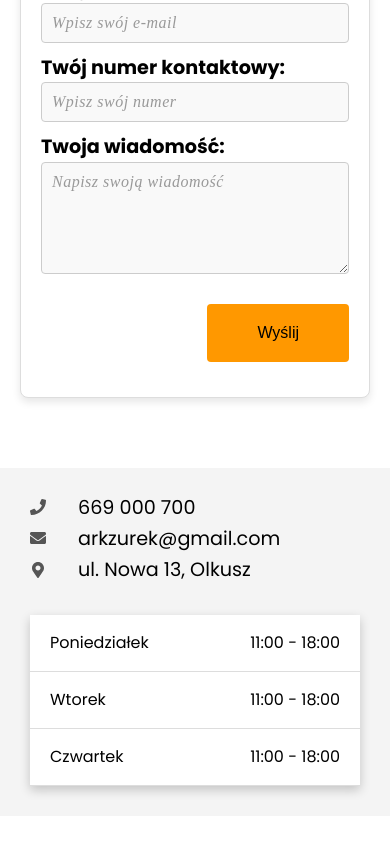
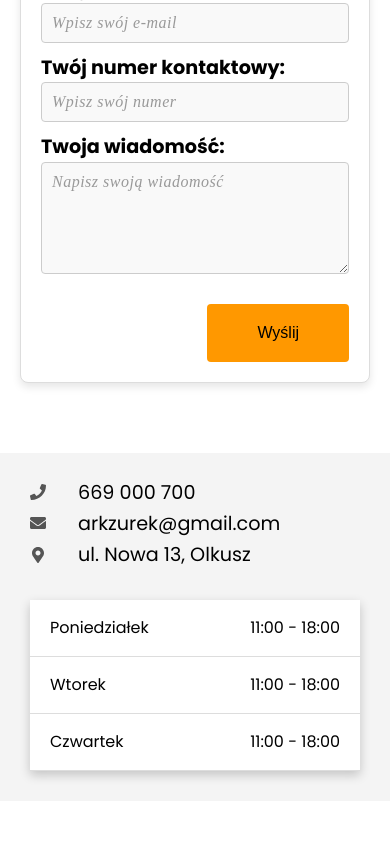
Before and after one commit to hello-happy-coding/max-dent, a React (Create React App) app: page / in a window 390 px wide. Shown: the part 3454-4298 px from the top of the page. Built offline with nearby package versions, Linux system fonts and the light colour scheme; a web font is replaced by a local one.

Commit message:
tablet fix 3

```diff
--- a/src/components/ContactForm/ContactForm.css
+++ b/src/components/ContactForm/ContactForm.css
@@ -57,7 +57,7 @@
   font-size: 16px;
   cursor: pointer;
   transition: background-color 0.3s ease;
-  margin: 15px 0;
+  margin-top: 15px;
   align-self: flex-end;
 }
 
@@ -111,14 +111,12 @@
   align-items: center; /* Wyśrodkowanie zawartości w poziomie */
   flex: 1; /* Formularz będzie zajmował drugą połowę przestrzeni */
   width: 100%;
-  height: 500px;
   box-sizing: border-box;
 }
 
 @media (min-width: 768px) {
   .form-container {
     width: 50%;
-    height: 500px;
   }
 }
 
```
